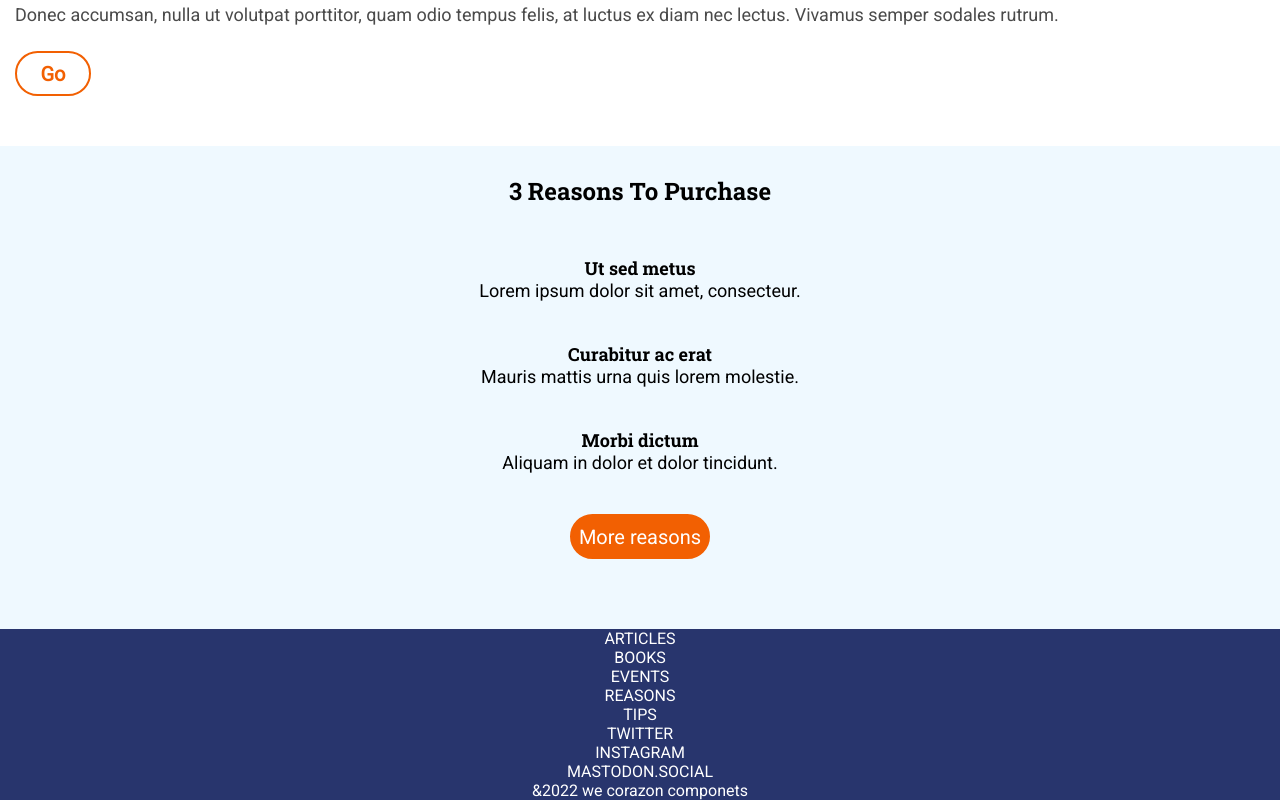
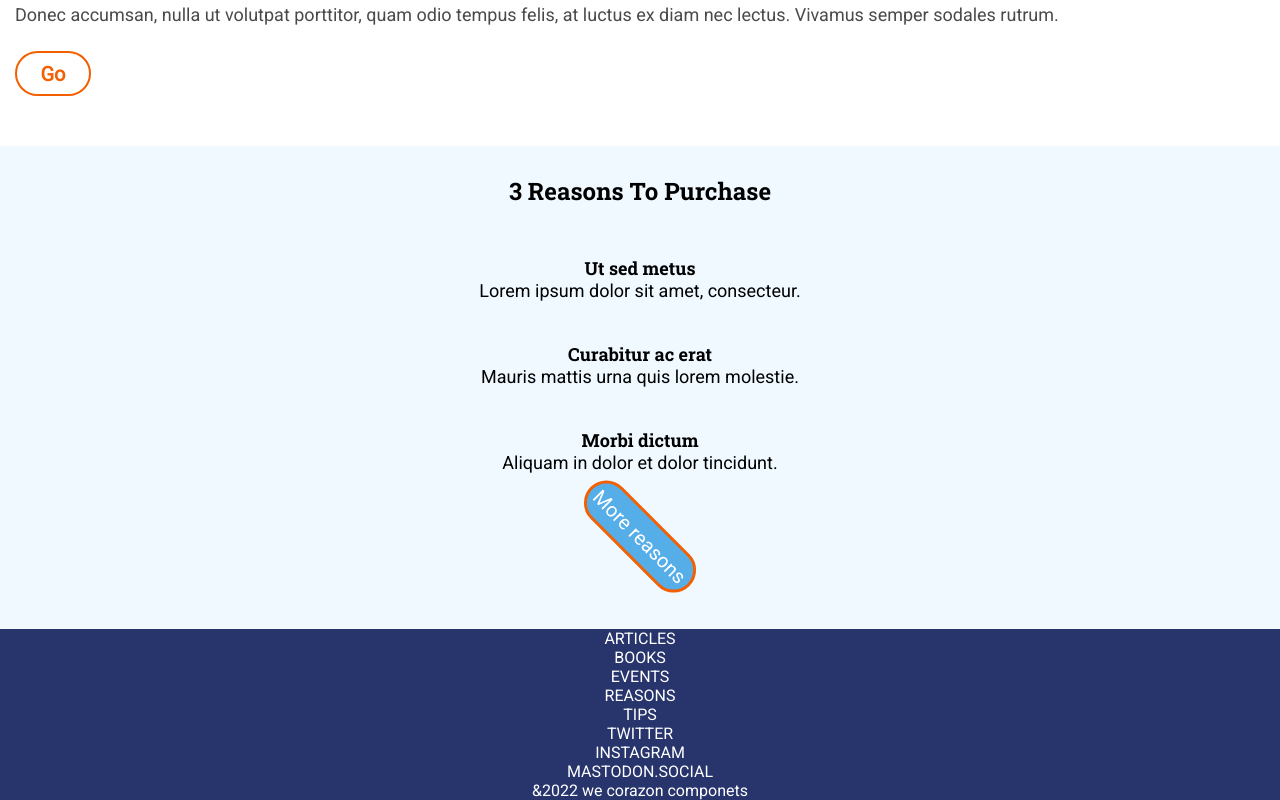
Before and after one commit to Adalab/modulo-1-evaluacion-final-estherbg85, a website built with Vite: page src/index.html in a window 1280 px wide. In both pictures the pointer is over the button "More reasons". Shown: the part 930-1730 px from the top of the page. Built offline with nearby package versions, Linux system fonts and the light colour scheme; files whose address does not match are found by name.

Commit message:
transform

```diff
--- a/src/scss/main.scss
+++ b/src/scss/main.scss
@@ -102,6 +102,8 @@ input.menu {
     height: 45px;
     border:2px solid #f26002;
     margin-bottom: 35px;
+    transform: rotate(0deg);
+
 }
 .articles {
     text-align: center;
@@ -135,6 +137,10 @@ input.menu {
    padding-inline: 70px;
    padding-bottom: 41px;
 }
+.reasons:hover {
+    transform: rotate(45deg);
+    background-color: #56aee9;
+}
 .reasons {
     font-family: "Roboto", serif;
     font-weight: 500;
@@ -146,6 +152,8 @@ input.menu {
     color: white;
     background-color: #f26002;
     border: solid #f26002;
+    transform: rotate(0deg);
+    transition: transform 0.4s ease-in-out
 }
 .footer {
     background-color: rgb(40, 53, 109);
```
